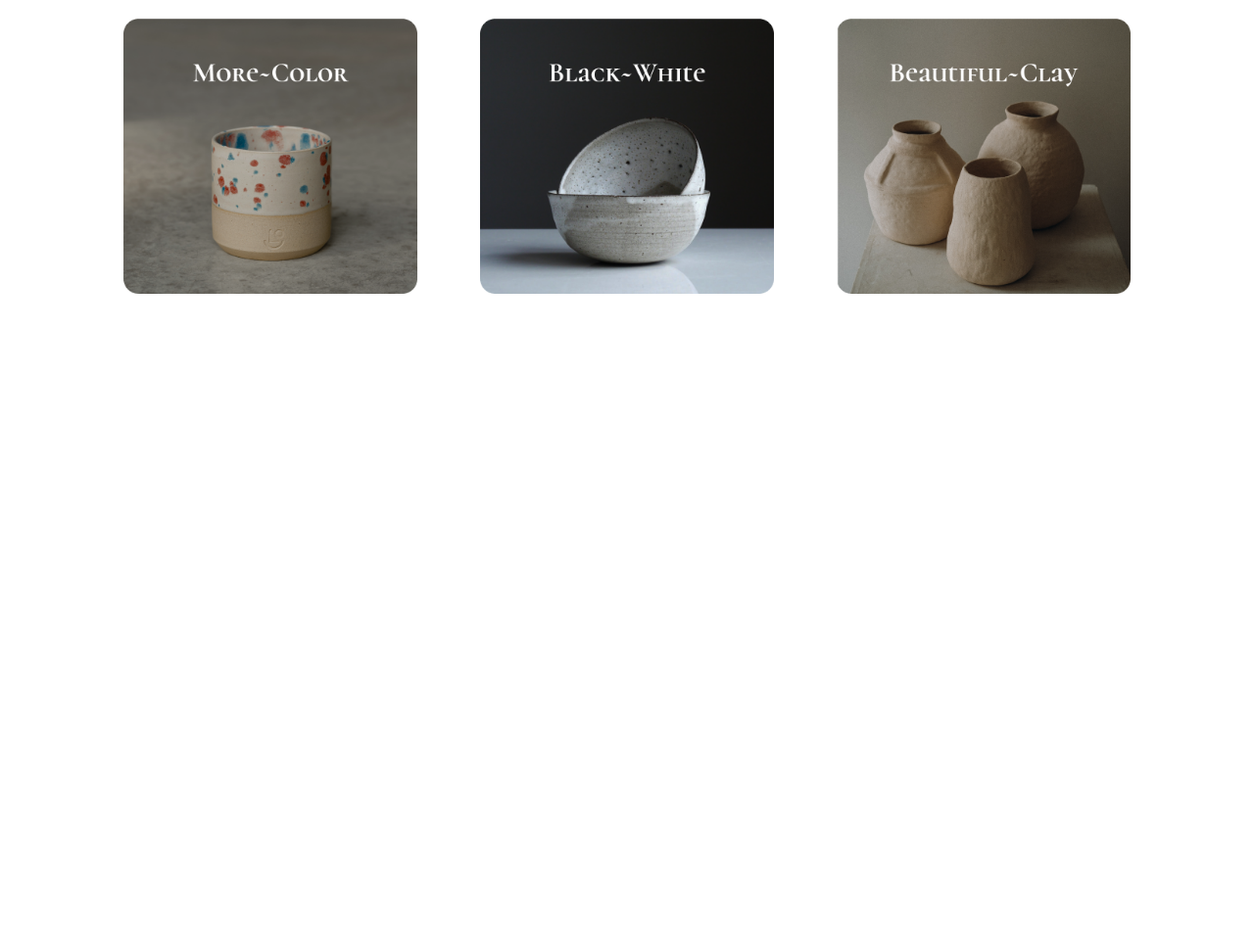
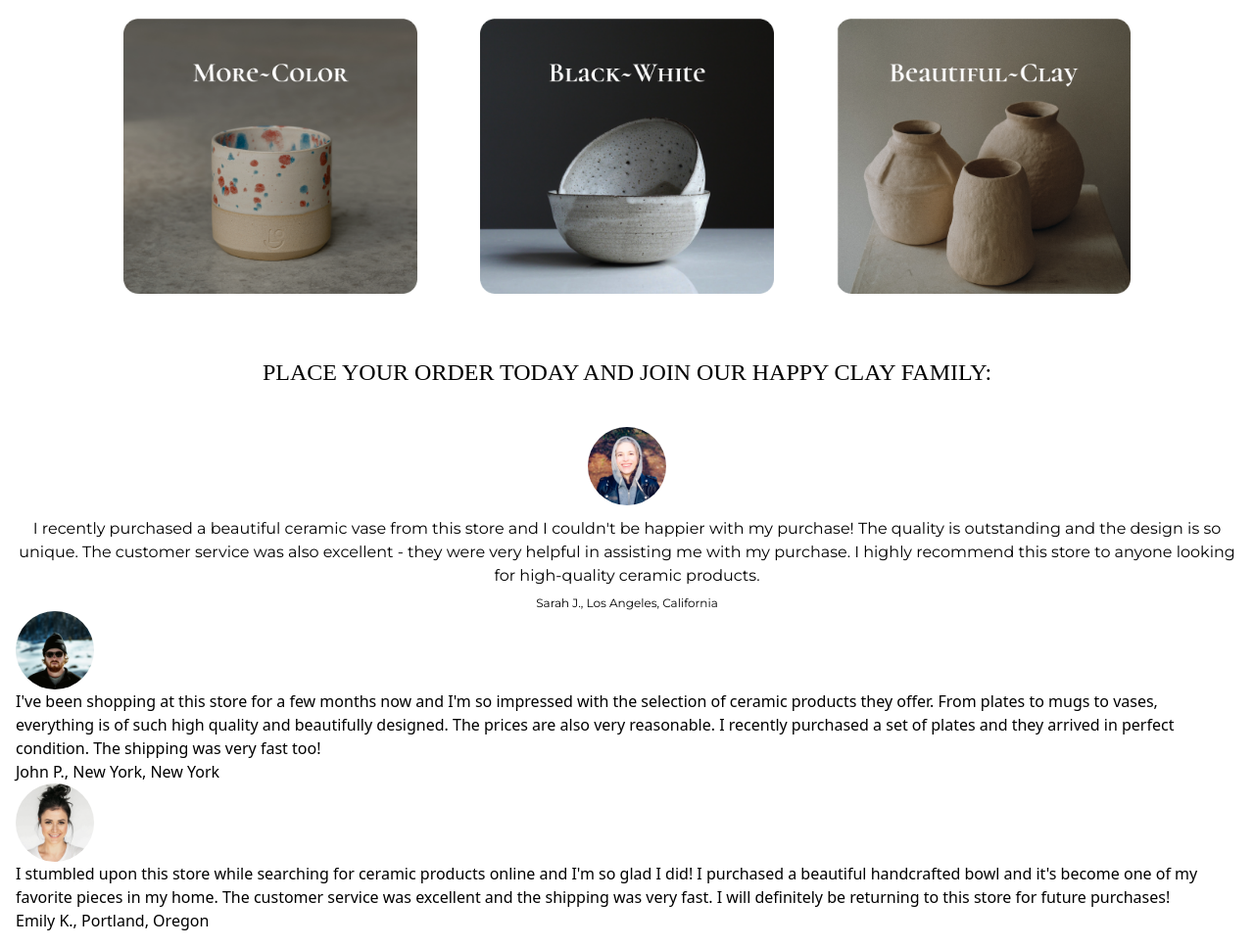
Before and after one commit to zofiaMrugalska/ClayIt, a website: page dist/index.html in a window 1280 px wide. Shown: the part 823-1791 px from the top of the page at 98% size. Before the commit the page ends 1123 px from the top, so only its background shows below. Drawn offline with Linux system fonts and the light colour scheme; a web font is replaced by a local one.

Commit message:
opinions container first person

```diff
--- a/dist/index.html
+++ b/dist/index.html
@@ -189,6 +189,61 @@
       </div>
     </section>
 
+    <!-- opinions container -->
+
+    <section class="mt-12">
+      <h1 class="p-4 text-center uppercase font-cormorant text-2xl">
+        Place Your order today and join our happy Clay Family:
+      </h1>
+      <div class="mt-2 p-4">
+        <div class="flex flex-col justify-center items-center">
+          <img
+            class="w-[80px] h-[80px] rounded-[50%]"
+            src="/ceramic_webpage/avatar-woman-2 1.png"
+            alt="avatar woman photo"
+          />
+          <p class="mt-3 text-center font-montserrat">
+            I recently purchased a beautiful ceramic vase from this store and I couldn't be happier
+            with my purchase! The quality is outstanding and the design is so unique. The customer
+            service was also excellent - they were very helpful in assisting me with my purchase. I
+            highly recommend this store to anyone looking for high-quality ceramic products.
+          </p>
+          <p class="mt-2 text-xs font-montserrat">Sarah J., Los Angeles, California</p>
+        </div>
+        <div></div>
+        <div>
+          <img
+            class="w-[80px] h-[80px] rounded-[50%]"
+            src="/ceramic_webpage/avatar-man 1.png"
+            alt="avatar man photo"
+          />
+          <p>
+            I've been shopping at this store for a few months now and I'm so impressed with the
+            selection of ceramic products they offer. From plates to mugs to vases, everything is of
+            such high quality and beautifully designed. The prices are also very reasonable. I
+            recently purchased a set of plates and they arrived in perfect condition. The shipping
+            was very fast too!
+          </p>
+          <p>John P., New York, New York</p>
+        </div>
+        <div></div>
+        <div>
+          <img
+            class="w-[80px] h-[80px] rounded-[50%]"
+            src="/ceramic_webpage/avatar-woman1 1.png"
+            alt="avatar woman photo"
+          />
+          <p>
+            I stumbled upon this store while searching for ceramic products online and I'm so glad I
+            did! I purchased a beautiful handcrafted bowl and it's become one of my favorite pieces
+            in my home. The customer service was excellent and the shipping was very fast. I will
+            definitely be returning to this store for future purchases!
+          </p>
+          <p>Emily K., Portland, Oregon</p>
+        </div>
+      </div>
+    </section>
+
     <script src=" /dist/app.js"></script>
   </body>
 </html>
```
Also changed, not shown: ceramic_webpage/avatar-man 1.png (added), ceramic_webpage/avatar-woman-2 1.png (added), ceramic_webpage/avatar-woman1 1.png (added), dist/output.css.
